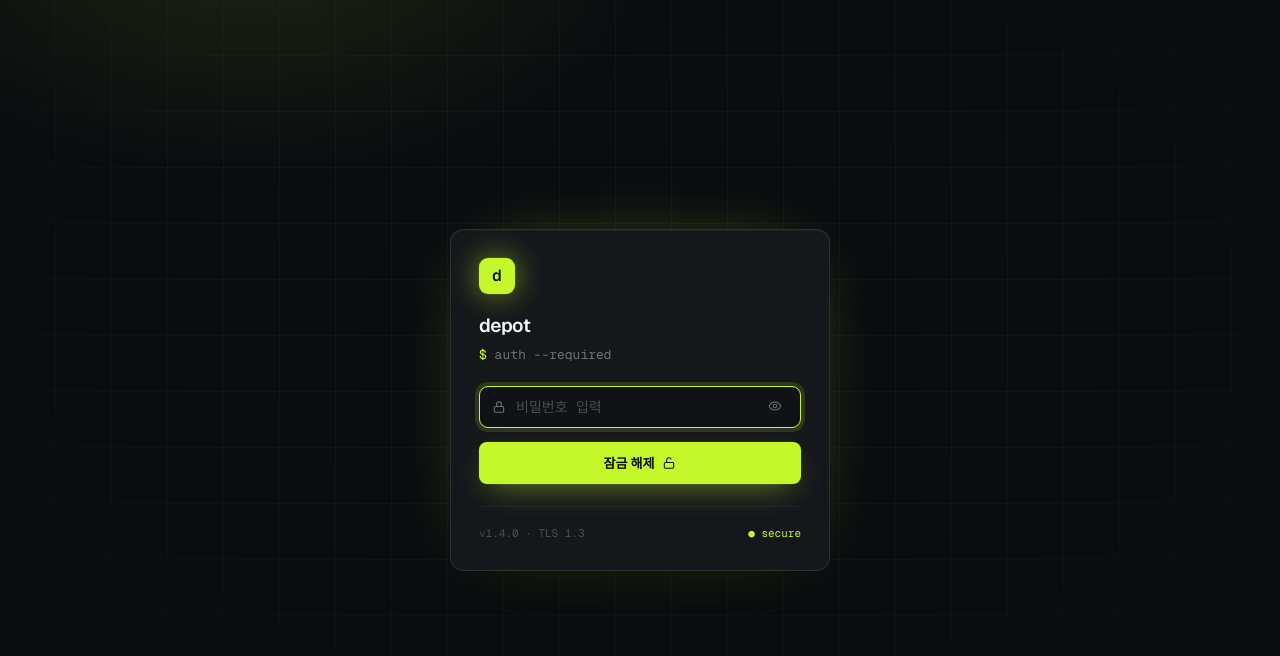
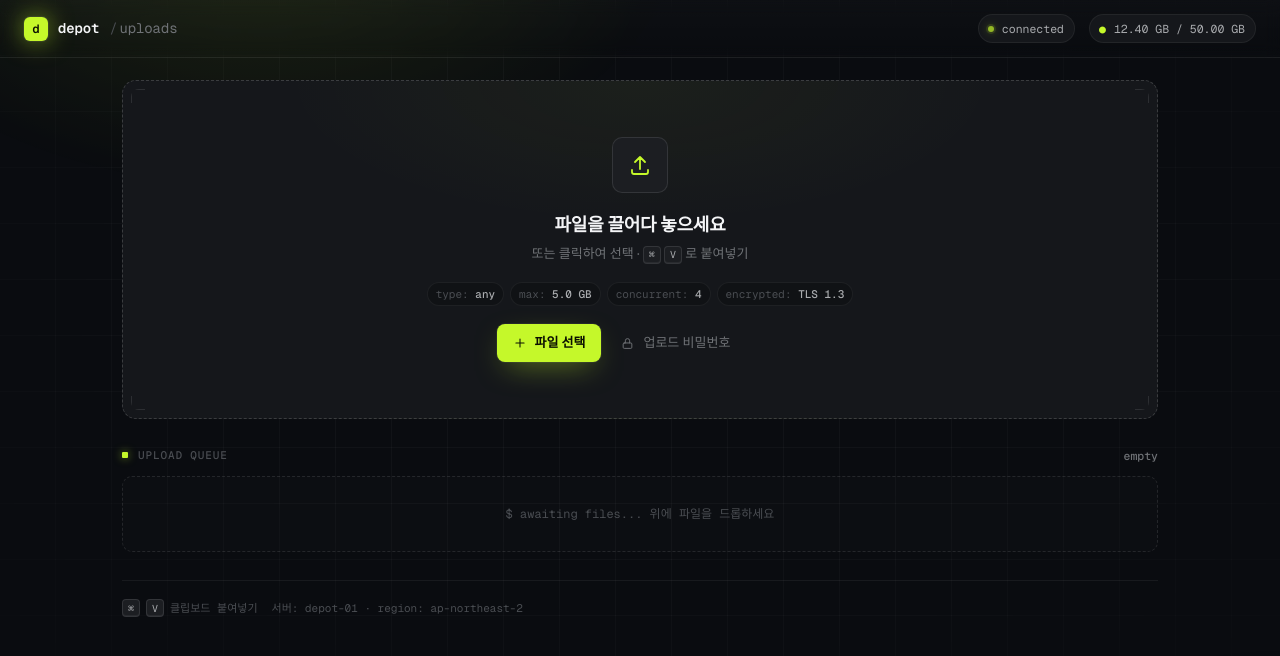
Before and after one commit to ggm77/depot-frontend, a React (Vite) app: page / in a window 1280 px wide. Shown: the top 656 px of the page. Built offline with nearby package versions, Linux system fonts and the light colour scheme.

Commit message:
feat: 비밀번호 입력을 TopBar에서 DropZone으로 이동

```diff
--- a/src/App.tsx
+++ b/src/App.tsx
@@ -1,6 +1,6 @@
 import React from 'react';
 import { useTweaks, TweaksPanel, TweakSection, TweakColor, TweakRadio, TweakToggle, TweakSlider, TweakButton } from './tweaks-panel';
-import { LockScreen, TopBar, DropZone, QueueItem, Toasts, Confetti, formatBytes, detectKind, uid } from './components';
+import { TopBar, DropZone, QueueItem, Toasts, Confetti, formatBytes, detectKind, uid } from './components';
 import type { UploadItem, ToastItem } from './components';
 
 const TWEAK_DEFAULTS = {
@@ -27,7 +27,6 @@ interface FileLike {
 
 export default function App() {
   const [t, setTweak] = useTweaks(TWEAK_DEFAULTS);
-  const [locked, setLocked] = React.useState(true);
   const [password, setPassword] = React.useState('');
   const [dropActive, setDropActive] = React.useState(false);
   const [items, setItems] = React.useState<UploadItem[]>([]);
@@ -195,14 +194,13 @@ export default function App() {
 
   // global paste handler
   React.useEffect(() => {
-    if (locked) return;
     const onPaste = (e: ClipboardEvent) => {
       const files = Array.from(e.clipboardData?.files || []);
       if (files.length) addFiles(files);
     };
     window.addEventListener('paste', onPaste);
     return () => window.removeEventListener('paste', onPaste);
-  }, [locked, addFiles]);
+  }, [addFiles]);
 
   const active    = items.filter((i) => i.status === 'uploading').length;
   const queued    = items.filter((i) => i.status === 'queued').length;
@@ -214,14 +212,11 @@ export default function App() {
 
   return (
     <>
-      {locked ? (
-        <LockScreen onUnlock={(pw) => { setPassword(pw); setLocked(false); }} />
-      ) : (
-        <div className="app">
-          <TopBar onLock={() => setLocked(true)} used={storageUsed} max={STORAGE_MAX} />
+      <div className="app">
+        <TopBar used={storageUsed} max={STORAGE_MAX} />
 
           <main className="main">
-            <DropZone onFiles={addFiles} active={dropActive} setActive={setDropActive} />
+            <DropZone onFiles={addFiles} active={dropActive} setActive={setDropActive} password={password} setPassword={setPassword} />
 
             <section className="queue">
               <div className="section-h">
@@ -281,16 +276,14 @@ export default function App() {
 
               <div className="foot-hints">
                 <span className="hint"><span className="kbd">⌘</span><span className="kbd">V</span> 클립보드 붙여넣기</span>
-                <span className="hint">⌥ 폴더 단위 업로드 지원</span>
                 <span className="hint">서버: depot-01 · region: ap-northeast-2</span>
               </div>
             </section>
           </main>
 
-          <Toasts items={toasts} />
-          <Confetti seed={confettiSeed} />
-        </div>
-      )}
+        <Toasts items={toasts} />
+        <Confetti seed={confettiSeed} />
+      </div>
 
       <TweaksPanel title="Tweaks">
         <TweakSection label="appearance" />
--- a/src/components.tsx
+++ b/src/components.tsx
@@ -61,81 +61,8 @@ export interface ToastItem {
   text: string;
 }
 
-// ── Lock screen ──────────────────────────────────────────────────────
-export function LockScreen({ onUnlock }: { onUnlock: (pw: string) => void }) {
-  const [pw, setPw] = React.useState('');
-  const [show, setShow] = React.useState(false);
-  const [err, setErr] = React.useState('');
-  const inputRef = React.useRef<HTMLInputElement>(null);
-
-  React.useEffect(() => {
-    const t = setTimeout(() => inputRef.current?.focus(), 100);
-    return () => clearTimeout(t);
-  }, []);
-
-  const submit = (e: React.FormEvent) => {
-    e.preventDefault();
-    if (!pw) {
-      setErr('비밀번호를 입력해 주세요');
-      return;
-    }
-    setErr('');
-    onUnlock(pw);
-  };
-
-  return (
-    <div className="lock">
-      <form className="lock-card" onSubmit={submit}>
-        <div className="lock-mark">d</div>
-        <h1 className="lock-title">depot</h1>
-        <p className="lock-sub">
-          <span className="prompt">$</span> auth --required
-        </p>
-
-        <div className="field">
-          <Icon.Lock />
-          <input
-            ref={inputRef}
-            type={show ? 'text' : 'password'}
-            placeholder="비밀번호 입력"
-            value={pw}
-            onChange={(e) => { setPw(e.target.value); if (err) setErr(''); }}
-            autoComplete="off"
-            spellCheck={false}
-          />
-          <button
-            type="button"
-            className="field-toggle"
-            onClick={() => setShow((s) => !s)}
-            aria-label={show ? '숨기기' : '표시'}
-          >
-            {show ? <Icon.EyeOff /> : <Icon.Eye />}
-          </button>
-        </div>
-
-        {err && (
-          <div className="lock-error">
-            <Icon.Alert />
-            <span>{err}</span>
-          </div>
-        )}
-
-        <button type="submit" className="btn-primary lock-submit">
-          잠금 해제
-          <Icon.Unlock />
-        </button>
-
-        <div className="lock-foot">
-          <span>v1.4.0 · TLS 1.3</span>
-          <span className="ok">● secure</span>
-        </div>
-      </form>
-    </div>
-  );
-}
-
 // ── Top bar ──────────────────────────────────────────────────────────
-export function TopBar({ onLock, used, max }: { onLock: () => void; used: number; max: number }) {
+export function TopBar({ used, max }: { used: number; max: number }) {
   const pct = Math.min(100, Math.round((used / max) * 100));
   return (
     <div className="topbar">
@@ -153,18 +80,17 @@ export function TopBar({ onLock, used, max }: { onLock: () => void; used: number
         <span style={{ color: pct > 80 ? 'var(--warn)' : 'var(--accent)' }}>●</span>
         <span>{formatBytes(used)} / {formatBytes(max)}</span>
       </span>
-      <button className="icon-btn" onClick={onLock} title="잠금">
-        <Icon.Lock />
-      </button>
     </div>
   );
 }
 
 // ── DropZone ─────────────────────────────────────────────────────────
-export function DropZone({ onFiles, active, setActive }: {
+export function DropZone({ onFiles, active, setActive, password, setPassword }: {
   onFiles: (files: File[]) => void;
   active: boolean;
   setActive: (v: boolean) => void;
+  password: string;
+  setPassword: (v: string) => void;
 }) {
   const inputRef = React.useRef<HTMLInputElement>(null);
   const dragCount = React.useRef(0);
@@ -229,22 +155,15 @@ export function DropZone({ onFiles, active, setActive }: {
           <Icon.Plus />
           파일 선택
         </button>
-        <button
-          type="button"
-          className="btn-ghost"
-          onClick={() => {
-            if (!inputRef.current) return;
-            inputRef.current.setAttribute('webkitdirectory', '');
-            inputRef.current.setAttribute('directory', '');
-            inputRef.current.click();
-            setTimeout(() => {
-              inputRef.current?.removeAttribute('webkitdirectory');
-              inputRef.current?.removeAttribute('directory');
-            }, 100);
-          }}
-        >
-          폴더 선택
-        </button>
+        <div className="dz-password">
+          <Icon.Lock />
+          <input
+            type="password"
+            placeholder="업로드 비밀번호"
+            value={password}
+            onChange={(e) => setPassword(e.target.value)}
+          />
+        </div>
       </div>
 
       <input ref={inputRef} type="file" multiple hidden onChange={onPick} />
--- a/src/index.css
+++ b/src/index.css
@@ -359,7 +359,41 @@ body::after {
   display: flex;
   gap: 8px;
   justify-content: center;
+  align-items: center;
   margin: 18px 0 0;
+}
+
+.dz-password {
+  display: flex;
+  align-items: center;
+  gap: 7px;
+  padding: 0 12px;
+  height: 36px;
+  border-radius: 8px;
+  background: var(--bg-sub);
+  border: 1px solid var(--border);
+  transition: border-color 0.15s;
+}
+.dz-password:focus-within {
+  border-color: var(--accent);
+}
+.dz-password svg {
+  width: 13px;
+  height: 13px;
+  color: var(--fg-mute);
+  flex-shrink: 0;
+}
+.dz-password input {
+  background: transparent;
+  border: none;
+  color: var(--fg);
+  outline: none;
+  width: 130px;
+  font: inherit;
+  font-size: 13px;
+}
+.dz-password input::placeholder {
+  color: var(--fg-mute);
 }
 
 .btn-primary {
```
